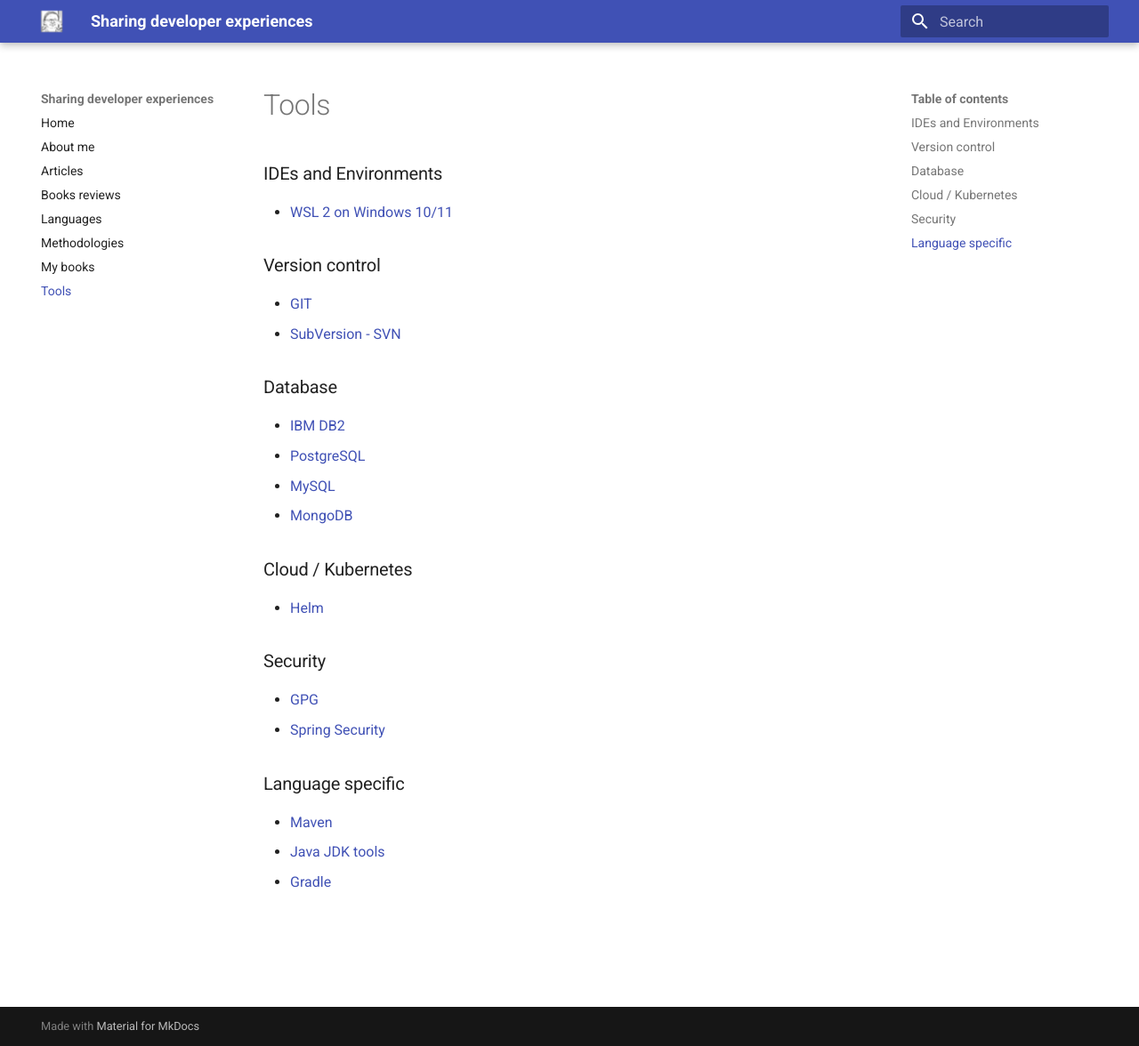
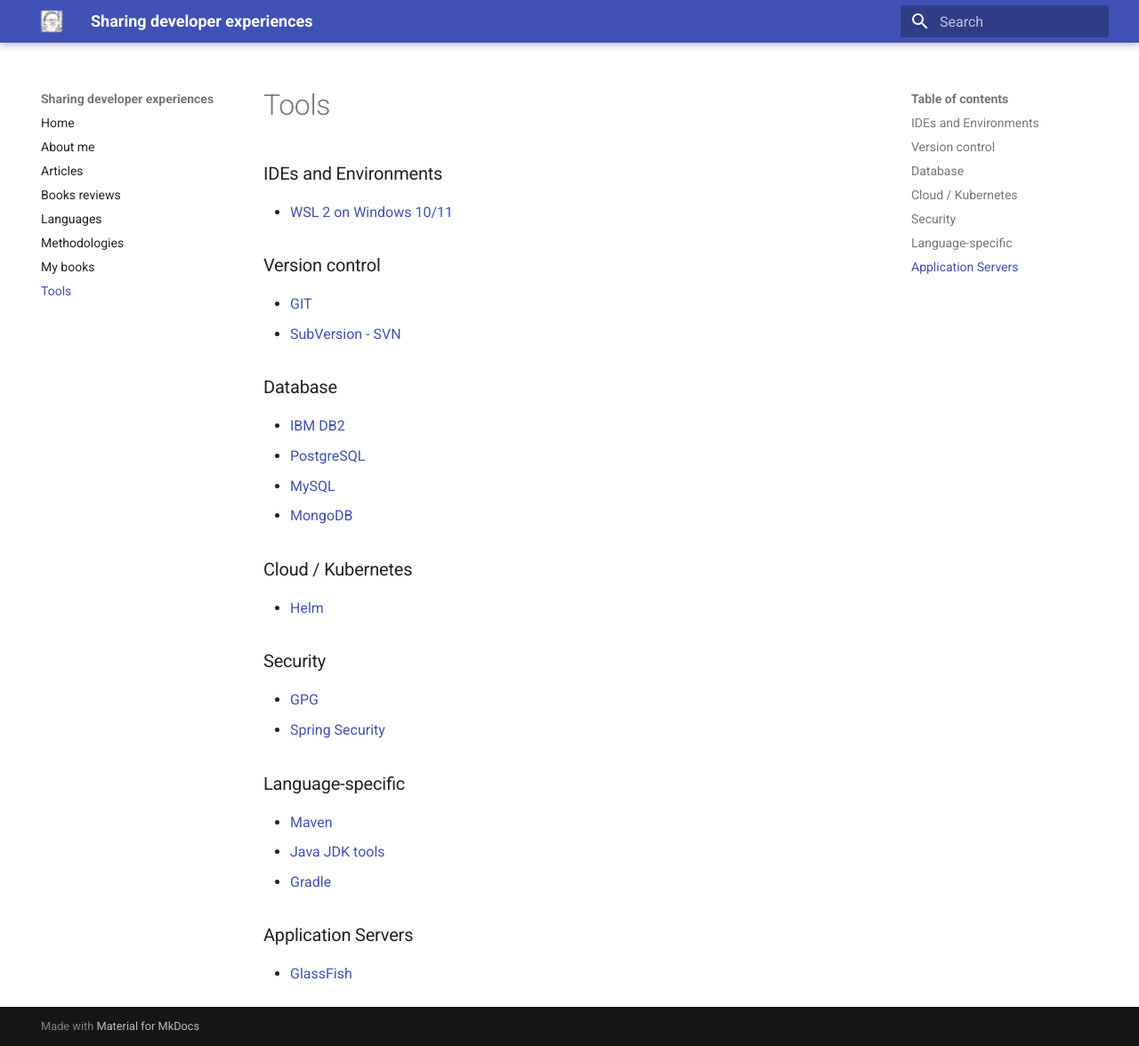
Before and after one commit to gualtierotesta/blog, an MkDocs documentation site: the page built from docs/tools/index.md, in a window 1280 px wide and 1176 px high. Shown: the whole window at 89% size. Built offline with MkDocs 1.6.1 and Material for MkDocs 9.7.7, drawn with Linux system fonts in a browser that asks for light colours.

Commit message:
Added GlasshFish

```diff
--- a/docs/tools/index.md
+++ b/docs/tools/index.md
@@ -25,8 +25,12 @@
 * [GPG](security/gpg.md)
 * [Spring Security](../languages/java/spring-security.md)
 
-### Language specific
+### Language-specific
 
 * [Maven](../languages/java/maven.md)
 * [Java JDK tools](../languages/java/jdk-commands.md)
 * [Gradle](../languages/java/gradle.md)
+
+### Application Servers
+
+* [GlassFish](application-servers/glassfish.md)
```
Also changed, not shown: docs/tools/application-servers/glassfish.md (added, +46 -0 lines).
